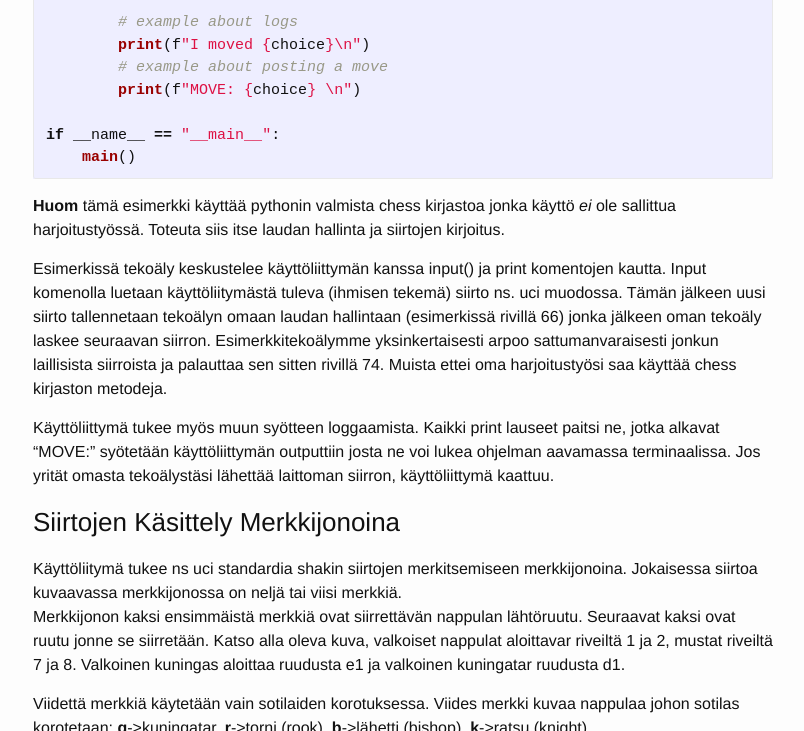
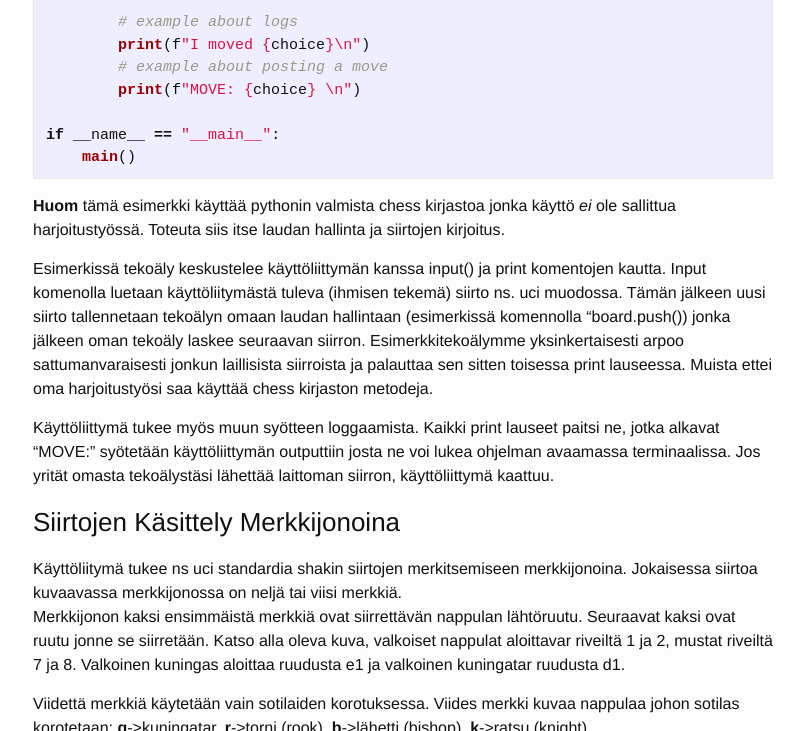
Before and after one commit to algolabra-hy/algolabra-hy.github.io, a Jekyll site: the page built from ai_platform_test.md, in a window 1280 px wide and 900 px high, scrolled down 2658 px, cut to the strip 0-731 px from the top of the window. Shown: the whole strip, without its empty margins (237-1041 px from the left). Built offline with Jekyll 4.4.1, drawn with Linux system fonts in a browser that asks for light colours; some of the changed text lies outside the part shown.

Commit message:
one more instruction

```diff
--- a/ai_platform_test.md
+++ b/ai_platform_test.md
@@ -81,9 +81,9 @@ if __name__ == "__main__":
 
 Esimerkissä tekoäly keskustelee käyttöliittymän kanssa input() ja print komentojen kautta.
 Input komenolla luetaan käyttöliitymästä tuleva (ihmisen tekemä) siirto ns. uci muodossa.
-Tämän jälkeen uusi siirto tallennetaan tekoälyn omaan laudan hallintaan (esimerkissä rivillä 66) jonka jälkeen oman tekoäly laskee seuraavan siirron. Esimerkkitekoälymme yksinkertaisesti arpoo sattumanvaraisesti jonkun laillisista siirroista ja palauttaa sen sitten rivillä 74. Muista ettei oma harjoitustyösi saa käyttää chess kirjaston metodeja.
+Tämän jälkeen uusi siirto tallennetaan tekoälyn omaan laudan hallintaan (esimerkissä komennolla "board.push()) jonka jälkeen oman tekoäly laskee seuraavan siirron. Esimerkkitekoälymme yksinkertaisesti arpoo sattumanvaraisesti jonkun laillisista siirroista ja palauttaa sen sitten toisessa print lauseessa. Muista ettei oma harjoitustyösi saa käyttää chess kirjaston metodeja.
 
-Käyttöliittymä tukee myös muun syötteen loggaamista. Kaikki print lauseet paitsi ne, jotka alkavat "MOVE:" syötetään käyttöliittymän outputtiin josta ne voi lukea ohjelman aavamassa terminaalissa.
+Käyttöliittymä tukee myös muun syötteen loggaamista. Kaikki print lauseet paitsi ne, jotka alkavat "MOVE:" syötetään käyttöliittymän outputtiin josta ne voi lukea ohjelman avaamassa terminaalissa.
 Jos yrität omasta tekoälystäsi lähettää laittoman siirron, käyttöliittymä kaattuu.
 
 ### Siirtojen Käsittely Merkkijonoina
```
Also changed, not shown: other parts of ai_platform_test.md (+3 -3 lines).
